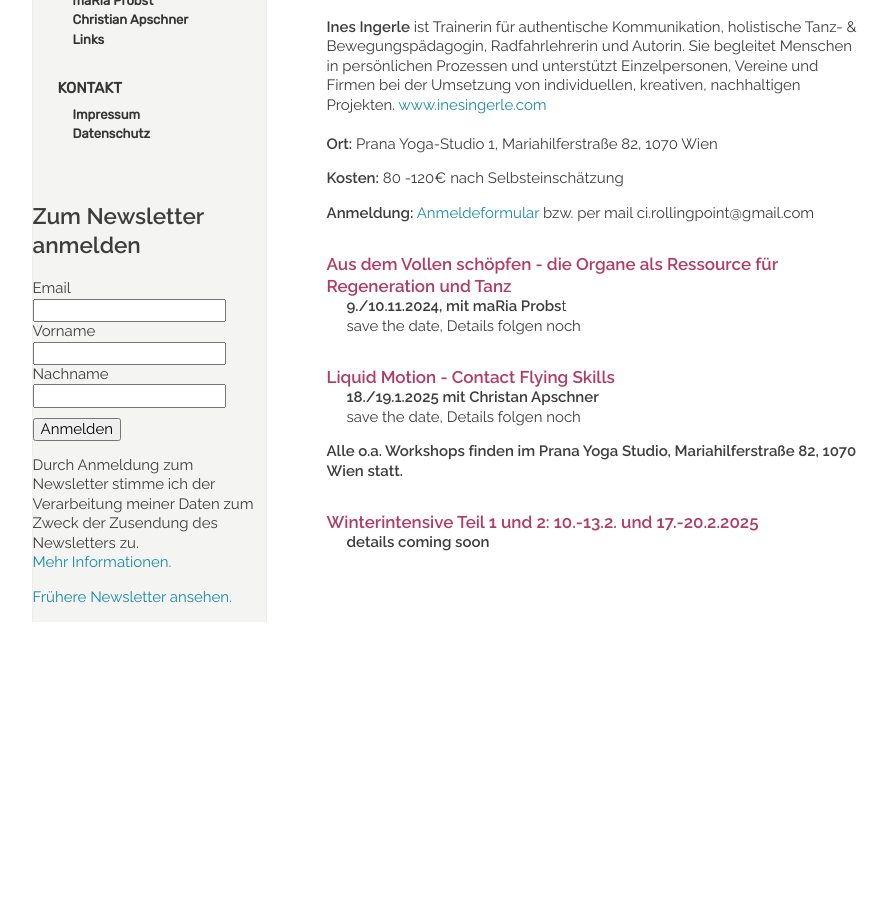
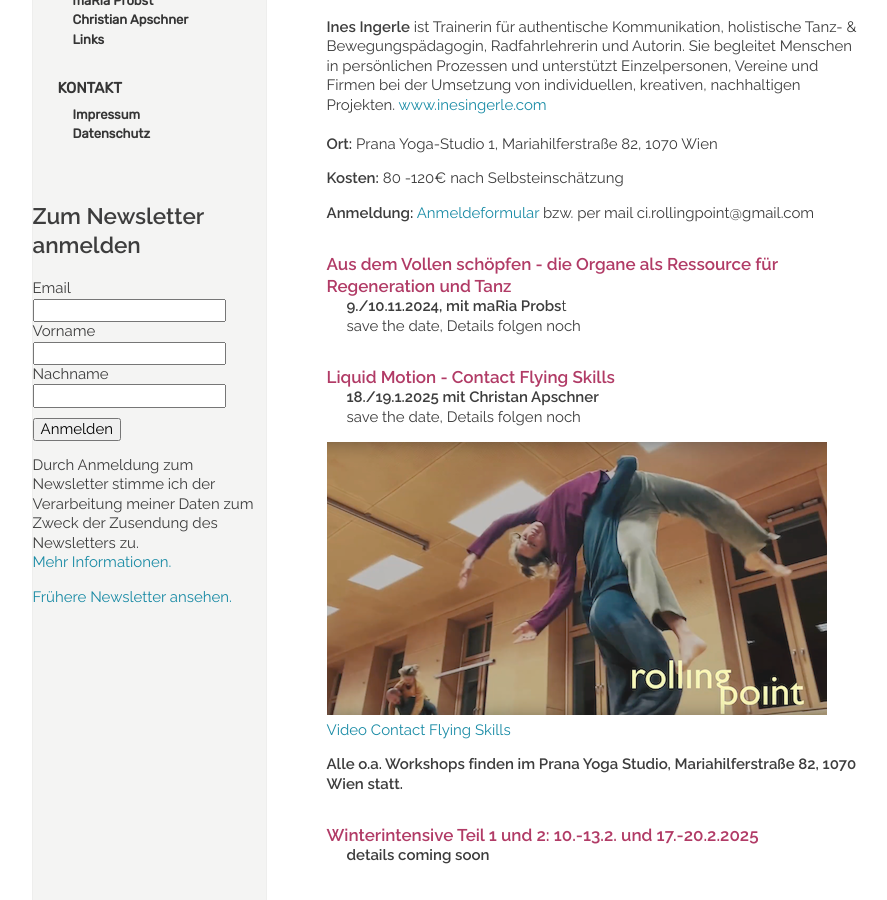
Before and after one commit to manulari/rollingpointat, a Jekyll site: the page built from _pages_de/wsws2024.md, in a window 1280 px wide and 900 px high, scrolled down 809 px. Shown: the whole window, without its empty margins (152-1039 px from the left). Built offline with Jekyll 4.4.1, drawn with Linux system fonts in a browser that asks for light colours; comment, search, counter and statistics services are not loaded; before the commit the page ends 1431 px from its top, so only the background shows below that.

Commit message:
Update page (de) “wsws2024”

```diff
--- a/_pages_de/wsws2024.md
+++ b/_pages_de/wsws2024.md
@@ -55,10 +55,16 @@ save the date, Details folgen noch
 
 <div class="named-anchor" id="flyingskills"></div>
 
+
+
 #### **Liquid Motion - Contact Flying Skills**
 
 **18./19.1.2025 mit Christan Apschner**\
 save the date, Details folgen noch
+
+<div class="imglink"><a target="_blank" href="https://www.youtube.com/watch?v=6tbJKhYSShk"><img src="/assets/uploads/bildschirmfoto-2023-12-03-um-21.32.38.png" alt="" /><div>Video Contact Flying Skills</div></a></div>
+
+[](#orga)
 
 **Alle o.a. Workshops finden im Prana Yoga Studio, Mariahilferstraße 82, 1070 Wien statt.**
 
```
